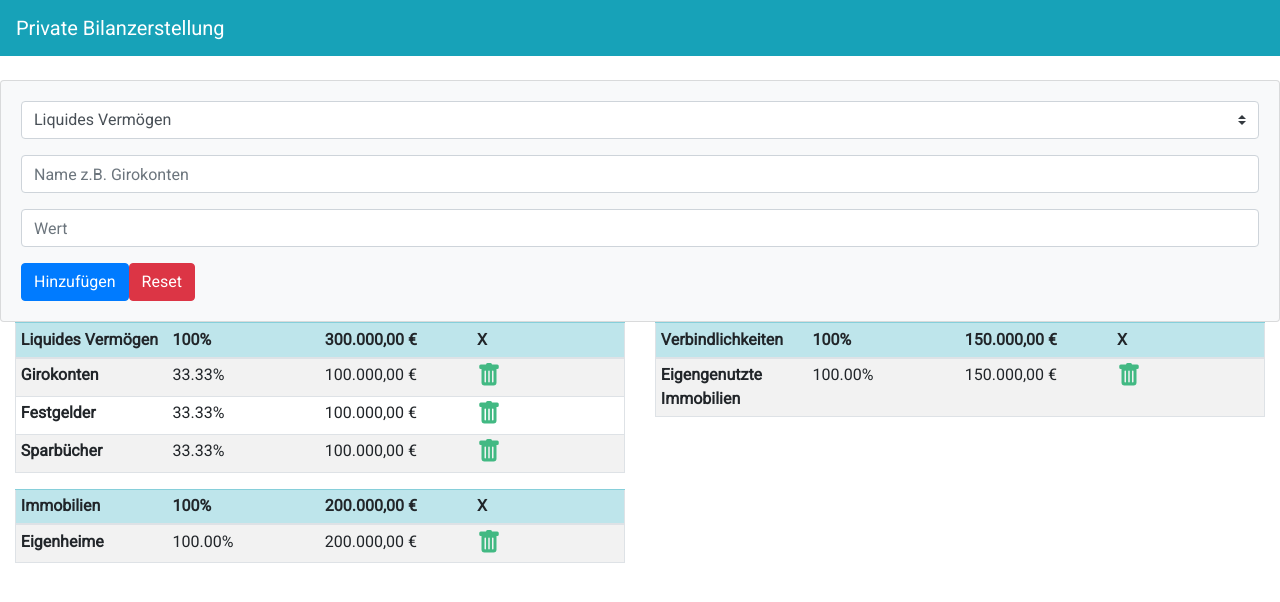
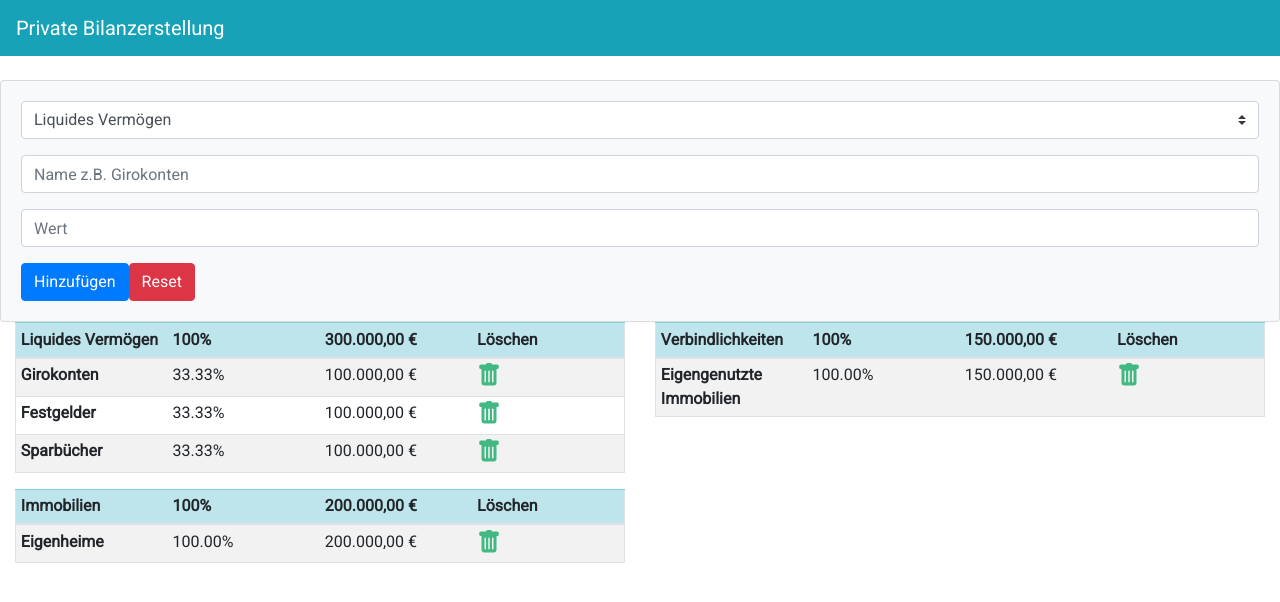
Before and after one commit to afshad1/pbs, a Vue app: page / in a window 1280 px wide. Shown: the top 602 px of the page. Built offline with nearby package versions, Linux system fonts and the light colour scheme.

Commit message:
select input have options to add to each category

```diff
--- a/src/components/PBSForm.vue
+++ b/src/components/PBSForm.vue
@@ -50,9 +50,19 @@ export default {
         value: '',
       },
       types: [
-        { text: 'Liquides Vermögen', value: 'liq', cat: 'aktiva' },
-        { text: 'Immobilien', value: 'immo', cat: 'aktiva' },
-        { text: 'Verbindlichkeiten', value: 'verbind', cat: 'passiva' },
+        {
+          label: 'Aktiva',
+          options: [
+            { value: 'liq', text: 'Liquides Vermögen' },
+            { value: 'immo', text: 'Immobilien' },
+          ],
+        },
+        {
+          label: 'Passiva',
+          options: [
+            { value: 'verbind', text: 'Verbindlichkeiten' },
+          ],
+        },
       ],
       show: true,
     };
@@ -67,7 +77,7 @@ export default {
     onReset(evt) {
       evt.preventDefault();
       // Reset our form values
-      this.form.types = 'liq';
+      // this.form.types = '';
       this.form.name = '';
       this.form.value = '';
       // Trick to reset/clear native browser form validation state
@@ -86,7 +96,7 @@ export default {
       return newEntry;
     },
     clearForm() {
-      this.form.types = 'liq';
+      // this.form.types = '';
       this.form.name = '';
       this.form.value = '';
     },
--- a/src/components/PBSTable.vue
+++ b/src/components/PBSTable.vue
@@ -100,7 +100,7 @@ export default {
             return result;
           },
         },
-        { key: 'delete', label: 'X' },
+        { key: 'delete', label: 'Löschen' },
       ],
       pbsdata: [
         {
--- a/vue.config.js
+++ b/vue.config.js
@@ -1,6 +1,6 @@
 // vue.config.js
 module.exports = {
-    publicPath: process.env.NODE_ENV === 'production'
-      ? '/pbs/'
-      : '/'
-  }
+  publicPath: process.env.NODE_ENV === 'production'
+    ? '/pbs/'
+    : '/',
+};
```
